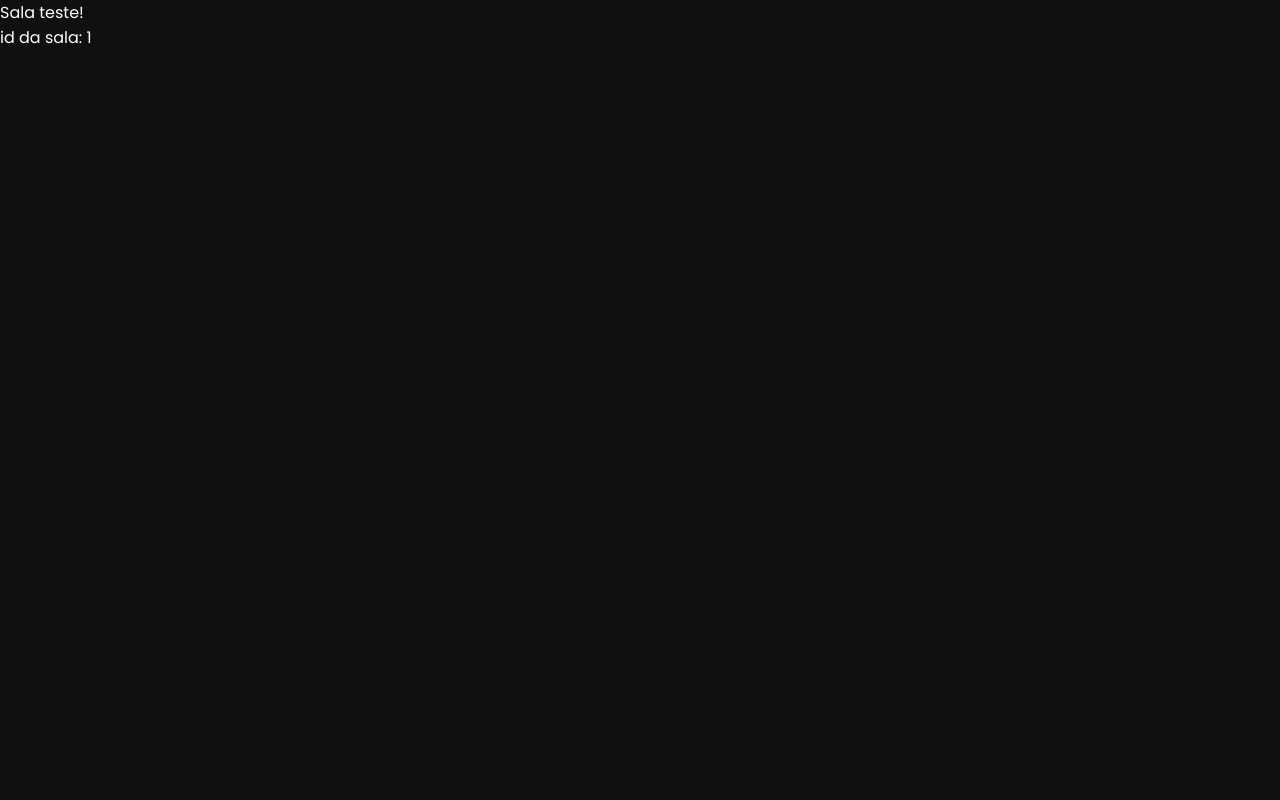
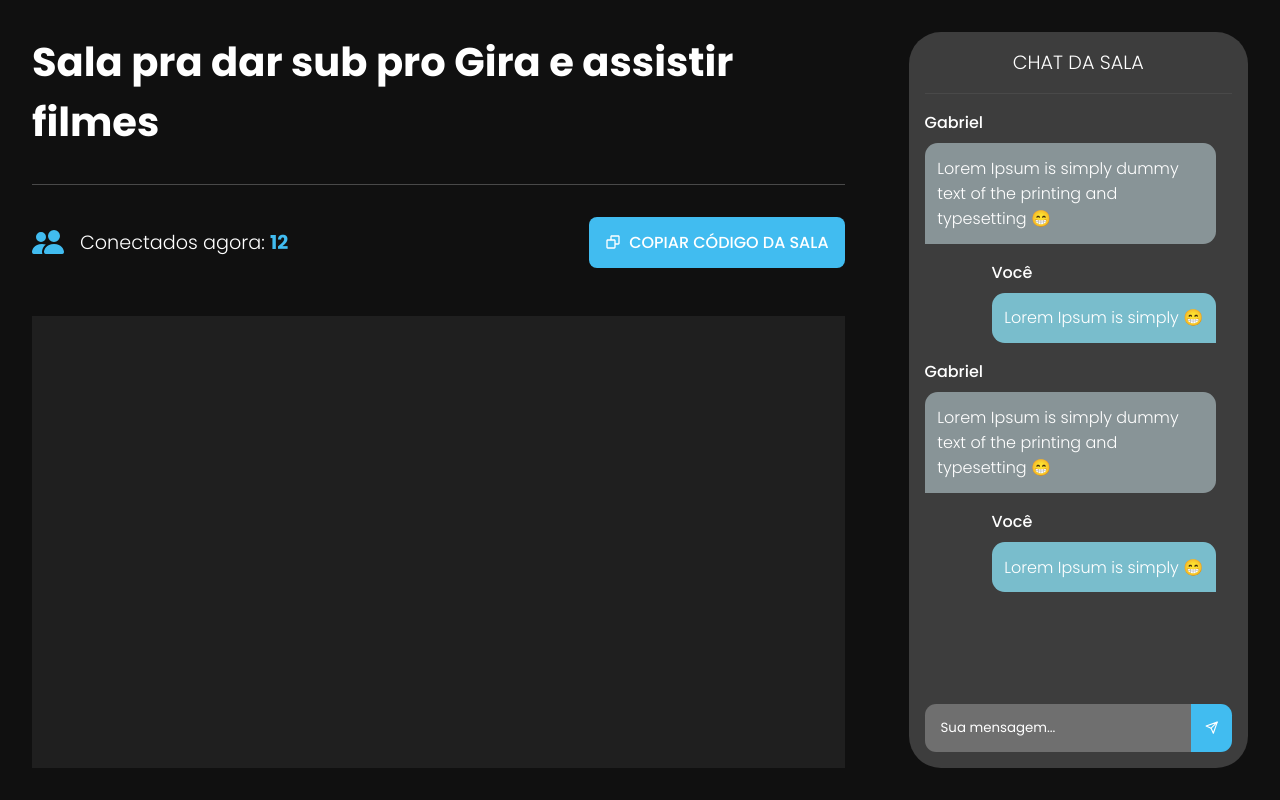
Before and after one commit to giraudgabriel/YouTwoBe-Front, a Next.js app: page /room/1 in a window 1280 px wide. Built offline with nearby package versions, Linux system fonts and the light colour scheme; no server answers.

Commit message:
Frontend video room

```diff
--- a/package.json
+++ b/package.json
@@ -14,6 +14,8 @@
     "polished": "^4.1.3",
     "react": "17.0.2",
     "react-dom": "17.0.2",
+    "react-icons": "^4.2.0",
+    "react-player": "^2.9.0",
     "socket.io-client": "^4.1.2",
     "styled-components": "^5.3.0"
   },
--- /dev/null
+++ b/src/components/Chat/Message.js
@@ -0,0 +1,10 @@
+import { MessageContent } from './styles';
+
+export default function Message({ username, message, isMe = false }) {
+  return (
+    <MessageContent isMe={isMe}>
+      <strong>{isMe ? 'Você' : username}</strong>
+      <p>{message}</p>
+    </MessageContent>
+  )
+}
--- /dev/null
+++ b/src/components/Chat/index.js
@@ -0,0 +1,34 @@
+import Message from './Message';
+import { ChatContainer, MessagesContainer, MessageInput } from './styles';
+import { FiSend } from 'react-icons/fi';
+import { useState } from 'react';
+
+export default function Chat() {
+  const [currentMessage, setCurrentMessage] = useState();
+
+  function handleSendMessage() {
+    console.log(currentMessage)
+  }
+
+  return (
+    <ChatContainer>
+      <header>
+        <strong>Chat da sala</strong>
+      </header>
+
+      <MessagesContainer>
+        <Message username="Gabriel" message="Lorem Ipsum is simply dummy text of the printing and typesetting 😁" />
+        <Message isMe username="Gabriel" message="Lorem Ipsum is simply 😁" />
+        <Message username="Gabriel" message="Lorem Ipsum is simply dummy text of the printing and typesetting 😁" />
+        <Message isMe username="Gabriel" message="Lorem Ipsum is simply 😁" />
+      </MessagesContainer>
+
+      <MessageInput>
+        <input type="text" placeholder="Sua mensagem..." value={currentMessage} onChange={({ target }) => setCurrentMessage(target.value)} />
+        <button onClick={handleSendMessage}>
+          <FiSend />
+        </button>
+      </MessageInput>
+    </ChatContainer>
+  )
+}
--- /dev/null
+++ b/src/components/Chat/styles.js
@@ -0,0 +1,93 @@
+import { lighten } from 'polished';
+import styled, { css } from 'styled-components';
+
+export const ChatContainer = styled.section`
+  background: ${props => props.theme.colors.gray400};
+  width: 30rem;
+  height: 100%;
+  border-radius: 2rem;
+  padding: 1rem;
+  display: flex;
+  flex-direction: column;
+
+  header {
+    text-align: center;
+    width: 100%;
+    border-bottom: 1px solid ${props => props.theme.colors.border};
+    padding-bottom: 1rem;
+    margin-bottom: 1rem;
+
+    strong {
+      text-transform: uppercase;
+      font-weight: 300;
+      font-size: 1.2rem;
+    }
+  }
+`;
+
+export const MessagesContainer = styled.section`
+  width: 100%;
+  display: flex;
+  align-items: center;
+  justify-content: center;
+  overflow-y: auto;
+  flex-direction: column;
+  gap: 1rem;
+  padding-right: 1rem;
+`;
+
+export const MessageContent = styled.div`
+  align-self: ${props => props.isMe ? 'flex-end' : 'flex-start'};
+  strong {
+    font-weight: 500;
+    font-size: 1rem;
+    display: block;
+    margin-bottom: .5rem;
+  }
+  p {
+    font-size: 1rem;
+    font-weight: 300;
+    padding: .8rem;
+    background: ${props => props.theme.colors.message};
+    border-radius: .8rem .8rem .8rem 0;
+
+    ${props => props.isMe && css`
+      background: ${props.theme.colors.myMessage};
+      border-radius: .8rem .8rem 0 .8rem;
+    `}
+  }
+`;
+
+export const MessageInput = styled.div`
+  width: 100%;
+  justify-self: flex-end;
+  display: flex;
+  align-items: center;
+  height: 3rem;
+  margin-top: auto;
+
+  input {
+    height: 100%;
+    width: 100%;
+    border: none;
+    padding: 1rem;
+    background: ${props => props.theme.colors.gray100};
+    border-radius: .7rem 0 0 .7rem;
+  }
+
+  button {
+    display: flex;
+    align-items: center;
+    justify-content: center;
+    border: none;
+    width: 3rem;
+    height: 100%;
+    border-radius: 0 .7rem .7rem 0;
+    background: ${props => props.theme.colors.primary};
+    transition: .5s;
+
+    &:hover {
+      background: ${props => lighten(0.15, props.theme.colors.primary)};
+    }
+  }
+`;
--- /dev/null
+++ b/src/components/Video/index.js
@@ -0,0 +1,10 @@
+import { VideoContainer } from './styles';
+import ReactPlayer from 'react-player'
+
+export default function Video({ url }) {
+  return (
+    <VideoContainer>
+      <ReactPlayer url={url} />
+    </VideoContainer>
+  )
+}
--- /dev/null
+++ b/src/components/Video/styles.js
@@ -0,0 +1,15 @@
+import styled from 'styled-components';
+
+export const VideoContainer = styled.section`
+  background: #1F1F1F;
+  width: 100%;
+  height: auto;
+  display: flex;
+  align-items: center;
+  justify-content: center;
+
+  > div {
+    width: 100% !important;
+    height: 33rem !important;
+  }
+`;
--- a/src/pages/room/[id].js
+++ b/src/pages/room/[id].js
@@ -1,13 +1,55 @@
 import { useRouter } from "next/dist/client/router"
+import { Container, VideoSection, InputContainer, VideoInfos } from '../../styles/pages/RoomStyles';
+import { BsFillPeopleFill } from 'react-icons/bs';
+import { BiCopy } from 'react-icons/bi';
+import Chat from "../../components/Chat";
+import Video from "../../components/Video";
+import { useState } from "react";
 
 export default function Room() {
   const router = useRouter();
   const { id } = router.query;
+  const [videoUrl, setVideoUrl] = useState('https://www.youtube.com/watch?v=5qap5aO4i9A');
+  const [currentVideoUrl, setCurrentVideoUrl] = useState('https://www.youtube.com/watch?v=5qap5aO4i9A');
+
+  function setVideo() {
+    setCurrentVideoUrl(setVideoUrl)
+  }
 
   return (
-    <div>
-      <p>Sala teste!</p>
-      <p>id da sala: {id}</p>
-    </div>
+    <Container>
+      <div>
+        <VideoSection>
+          <header>
+            <h1>Sala pra dar sub pro Gira e assistir filmes</h1>
+            <div>
+              <div>
+                <BsFillPeopleFill />
+                <p>Conectados agora: <strong>12</strong></p>
+              </div>
+
+              <button>
+                <BiCopy />
+                COPIAR CÓDIGO DA SALA
+              </button>
+            </div>
+          </header>
+
+          <Video url={currentVideoUrl} />
+
+          <VideoInfos>
+            <h2><span>ASSISTINDO AGORA:</span> Banheira de Nutella</h2>
+            <InputContainer hasValue={!!videoUrl}>
+              <label htmlFor="videoUrl">URL do vídeo</label>
+              <input type="text" id="videoUrl" value={videoUrl} onChange={({ target }) => setVideoUrl(target.value)} />
+              <button onClick={setVideo}>
+                definir
+              </button>
+            </InputContainer>
+          </VideoInfos>
+        </VideoSection>
+        <Chat />
+      </div>
+    </Container>
   )
 }
--- a/src/styles/Global.js
+++ b/src/styles/Global.js
@@ -6,6 +6,24 @@ export default createGlobalStyle`
     padding: 0;
     box-sizing: border-box;
     outline: none;
+
+    ::-webkit-scrollbar {
+      width: 5px;
+      height: 5px;
+      transition:.3s;
+    }
+    ::-webkit-scrollbar-thumb {
+      background: ${({ theme }) => theme.colors.primary};
+      border-radius: 10px;
+    }
+    ::-webkit-scrollbar-thumb:hover{
+      background: ${({ theme }) => theme.colors.primary};
+    }
+    ::-webkit-scrollbar-track{
+      background: #FFF;
+      border-radius: 10px;
+    }
+
   }
   body {
     background: ${props => props.theme.colors.background};
--- /dev/null
+++ b/src/styles/pages/RoomStyles.js
@@ -0,0 +1,158 @@
+import { darken, lighten } from 'polished';
+import styled, { css } from 'styled-components';
+
+export const Container = styled.div`
+  display: flex;
+  justify-content: center;
+  padding: 2rem;
+  flex-direction: column;
+  height: 100vh;
+  width: 100vw;
+
+  > div {
+    display: flex;
+    height: 100%;
+    width: 100%;
+    justify-content: space-between;
+    gap: 2rem
+  }
+`;
+
+export const VideoSection = styled.section`
+  width: 100%;
+  height: 100%;
+  overflow-y: auto;
+  padding-right: 2rem;
+
+  header {
+    margin-bottom:3rem;
+
+    h1 {
+      font-size: 2.5rem;
+      border-bottom: 1px solid ${props => props.theme.colors.border};
+      padding-bottom: 2rem;
+      margin-bottom: 2rem;
+    }
+
+    > div {
+        display: flex;
+        align-items: center;
+        justify-content: space-between;
+        width: 100%;
+
+      > div {
+        display: flex;
+        align-items: center;
+
+        svg {
+          width: 2rem;
+          height: 2rem;
+          margin-right: 1rem;
+          color: ${props => props.theme.colors.primary};
+        }
+
+        p {
+          font-weight: 300;
+          font-size: 1.2rem;
+
+          strong {
+            color: ${props => props.theme.colors.primary};
+          }
+        }
+      }
+
+      button {
+        background:${props => props.theme.colors.primary};
+        font-weight: 500;
+        font-size: 1rem;
+        border: none;
+        border-radius: .5rem;
+        padding: .8rem 1rem;
+        display: flex;
+        align-items: center;
+        justify-content: center;
+        transition: .5s;
+
+        svg {
+          margin-right: .5rem;
+        }
+
+        &:hover {
+          background: ${props => lighten(0.15, props.theme.colors.primary)};
+        }
+      }
+    }
+  }
+`;
+
+export const InputContainer = styled.div`
+  width: 27rem;
+  position: relative;
+  display: flex;
+  align-items: center;
+  justify-content: center;
+  height: 3.5rem;
+
+  input {
+    background: ${props => props.theme.colors.gray500};
+    border-radius: .7rem 0 0 .7rem;
+    border: 1px solid ${props => props.hasValue ? props.theme.colors.primary : props.theme.colors.gray200};
+    width: 27rem;
+    height: 100%;
+    padding: 1rem;
+    font-size: 1.2rem;
+    font-weight: 500;
+    color: ${props => props.hasValue ? props.theme.colors.primary : props.theme.colors.gray200};
+
+    transition: .5s;
+
+
+    &::placeholder {
+      font-weight: 300;
+      color:  ${props => props.theme.colors.gray200};
+    }
+  }
+
+  button {
+    border-radius: 0 .7rem .7rem 0;
+    transition: .5s;
+    text-transform: uppercase;
+    height: 100%;
+    font-size: 1.2rem;
+    padding: 0 1rem;
+    background: ${props => props.hasValue ? props.theme.colors.primary : props.theme.colors.gray200};
+    border: 1px solid ${props => props.hasValue ? props.theme.colors.primary : props.theme.colors.gray200};
+  }
+
+  label {
+    font-weight: 300;
+    font-size: 1.2rem;
+    position: absolute;
+    color: ${props => props.hasValue ? props.theme.colors.primary : props.theme.colors.gray200};
+    left: 1rem;
+    bottom: 15px;
+    transition: 0.5s;
+    pointer-events: none;
+
+    ${props => props.hasValue && css`
+      transform: translateY(-45px);
+      left: 0;
+    `}
+  }
+`;
+
+export const VideoInfos = styled.section`
+  margin-top: 3rem;
+  display: flex;
+  align-items: center;
+  justify-content: space-between;
+
+  h2 {
+    font-size: 1.2rem;
+    font-weight: 300;
+    span {
+      font-weight: 500;
+      color:  ${props => props.theme.colors.primary};
+    }
+  }
+`;
--- a/src/styles/theme.js
+++ b/src/styles/theme.js
@@ -5,9 +5,13 @@ const theme = {
     background: '#101010',
     textPrimary: '#fff',
     gray900: '#1F1F1F',
+    gray400: '#3D3D3D',
     gray500: '#383838',
     gray200: '#9A9A9A',
-    border: '#494949'
+    gray100: '#6F6F6F',
+    border: '#494949',
+    message: '#889497',
+    myMessage: '#79BDCC'
   }
 };
 
```
Also changed, not shown: 1 other file (tests, documents, lock files or other folders).
